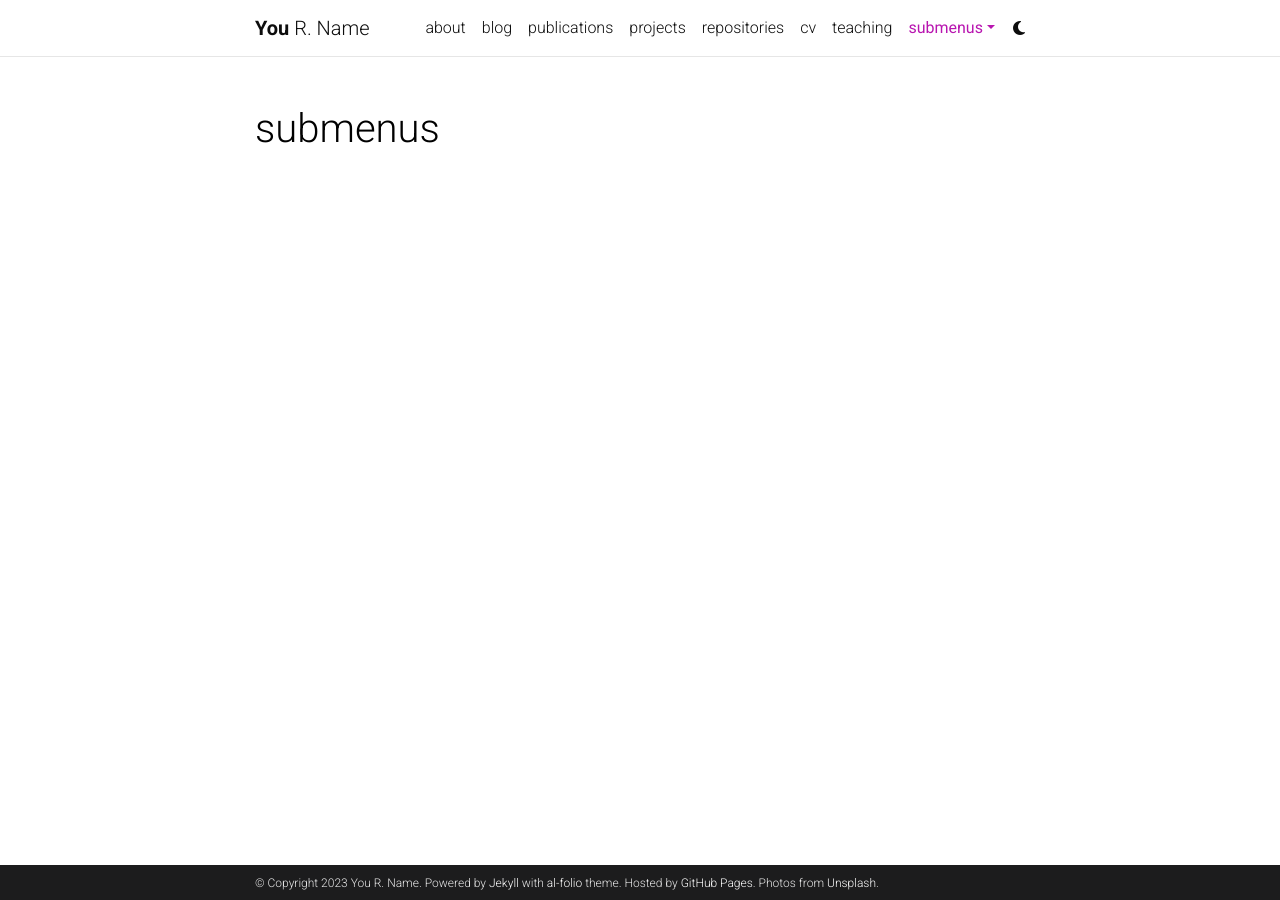
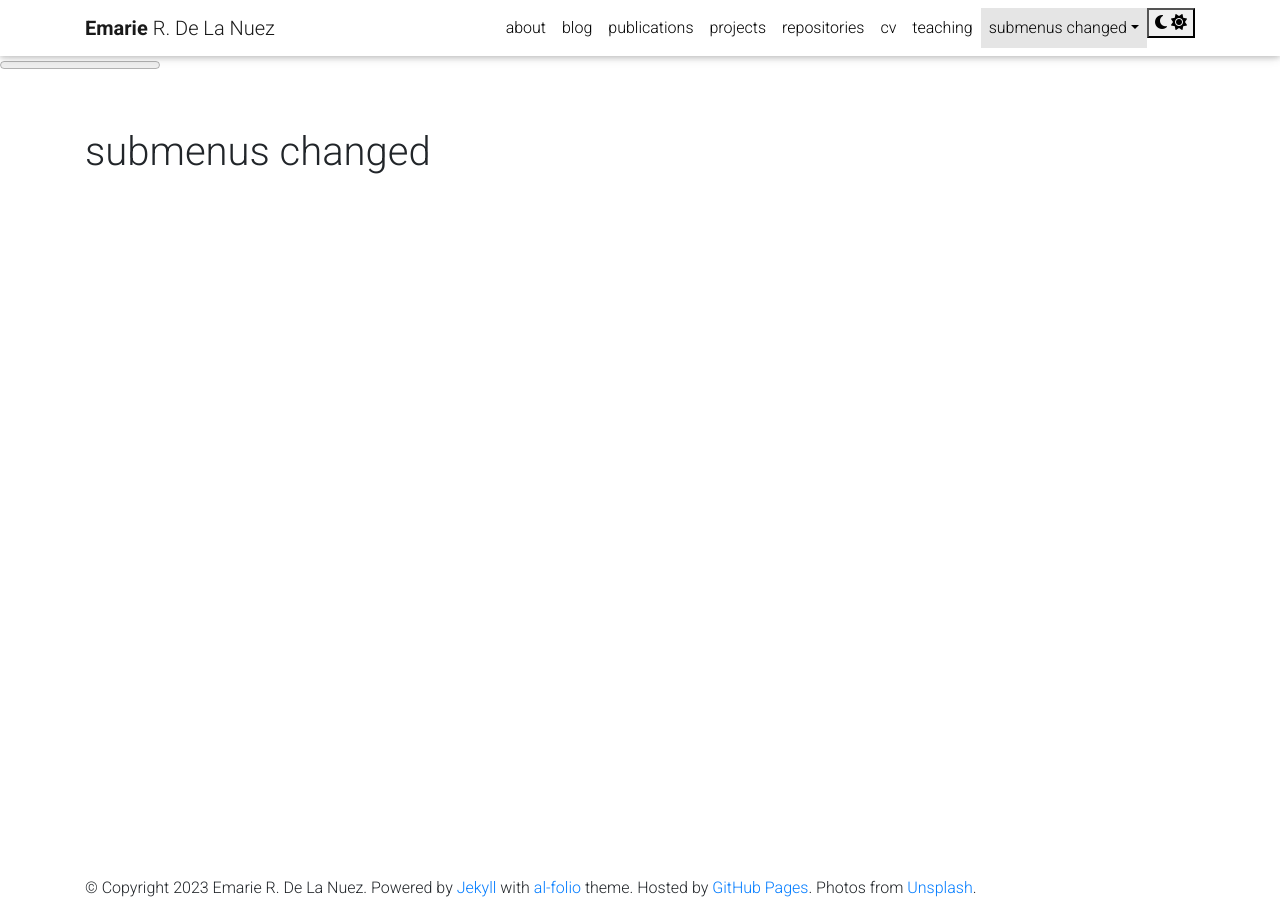
Before and after one commit to edelanuez/edelanuez.github.io, a Jekyll site: the page built from _pages/dropdown.md, in a window 1280 px wide. Built offline with Jekyll 4.4.1, drawn with Linux system fonts in a browser that asks for light colours; comment, search, counter and statistics services are not loaded; a style sheet for code colours, icons or effects is not loaded.

Commit message:
changes are afoot

```diff
--- a/_config.yml
+++ b/_config.yml
@@ -3,10 +3,10 @@
 # -----------------------------------------------------------------------------
 
 title: blank # the website title (if blank, full name will be used instead)
-first_name: You
+first_name: Emarie
 middle_name: R.
-last_name: Name
-email: you@example.com
+last_name: De La Nuez
+email: edelan02@tufts.edu
 description: > # the ">" symbol means to ignore newlines until "footer_text:"
   A simple, whitespace theme for academics. Based on [*folio](https://github.com/bogoli/-folio) design.
 footer_text: >
@@ -18,8 +18,8 @@
 lang: en # the language of your site (for example: en, fr, cn, ru, etc.)
 icon: ⚛️  # the emoji used as the favicon (alternatively, provide image name in /assets/img/)
 
-url: https://alshedivat.github.io # the base hostname & protocol for your site
-baseurl: /al-folio # the subpath of your site, e.g. /blog/
+url: https://edelanuez.github.io # the base hostname & protocol for your site
+baseurl: /edelanuez# the subpath of your site, e.g. /blog/
 last_updated: false # set to true if you want to display last updated in the footer
 impressum_path:  # set to path to include impressum link in the footer, use the same path as permalink in a page, helps to conform with EU GDPR
 
@@ -328,7 +328,7 @@
 # -----------------------------------------------------------------------------
 
 imagemagick:
-  enabled: true # enables responsive images for your site (recommended, see https://github.com/alshedivat/al-folio/issues/537)
+  enabled: false # enables responsive images for your site (recommended, see https://github.com/alshedivat/al-folio/issues/537)
   widths:
     - 480
     - 800
--- a/_pages/dropdown.md
+++ b/_pages/dropdown.md
@@ -1,6 +1,6 @@
 ---
 layout: page
-title: submenus
+title: submenus changed
 nav: true
 nav_order: 6
 dropdown: true
```
Also changed, not shown: _pages/about.md (+1 -1 lines).
